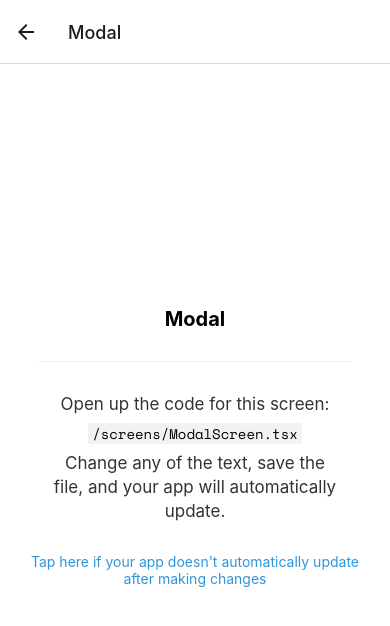
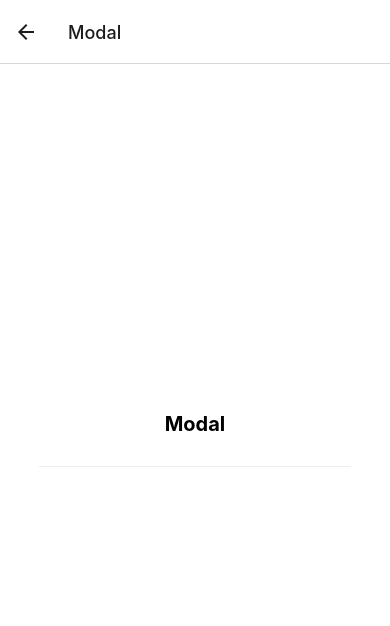
Before and after one commit to tomdonohoe-fin/bliss-mode-expo, a React Native app: screen /Modal in a window 390 px wide. Shown: the top 626 px of the page. Built offline with nearby package versions, Linux system fonts and the light colour scheme; what expo-linking would draw is missing.

Commit message:
Update EditScreenInfo.tsx (#6)

```diff
--- a/components/EditScreenInfo.tsx
+++ b/components/EditScreenInfo.tsx
@@ -9,37 +9,7 @@ import { Text, View } from './Themed';
 export default function EditScreenInfo({ path }: { path: string }) {
   return (
     <View>
-      <View style={styles.getStartedContainer}>
-        <Text
-          style={styles.getStartedText}
-          lightColor="rgba(0,0,0,0.8)"
-          darkColor="rgba(255,255,255,0.8)">
-          Open up the code for this screen:
-          {/* <h1>some text</h1> */}
-        </Text>
 
-        <View
-          style={[styles.codeHighlightContainer, styles.homeScreenFilename]}
-          darkColor="rgba(255,255,255,0.05)"
-          lightColor="rgba(0,0,0,0.05)">
-          <MonoText>{path}</MonoText>
-        </View>
-
-        <Text
-          style={styles.getStartedText}
-          lightColor="rgba(0,0,0,0.8)"
-          darkColor="rgba(255,255,255,0.8)">
-          Change any of the text, save the file, and your app will automatically update.
-        </Text>
-      </View>
-
-      <View style={styles.helpContainer}>
-        <TouchableOpacity onPress={handleHelpPress} style={styles.helpLink}>
-          <Text style={styles.helpLinkText} lightColor={Colors.light.tint}>
-            Tap here if your app doesn't automatically update after making changes
-          </Text>
-        </TouchableOpacity>
-      </View>
     </View>
   );
 }
```
